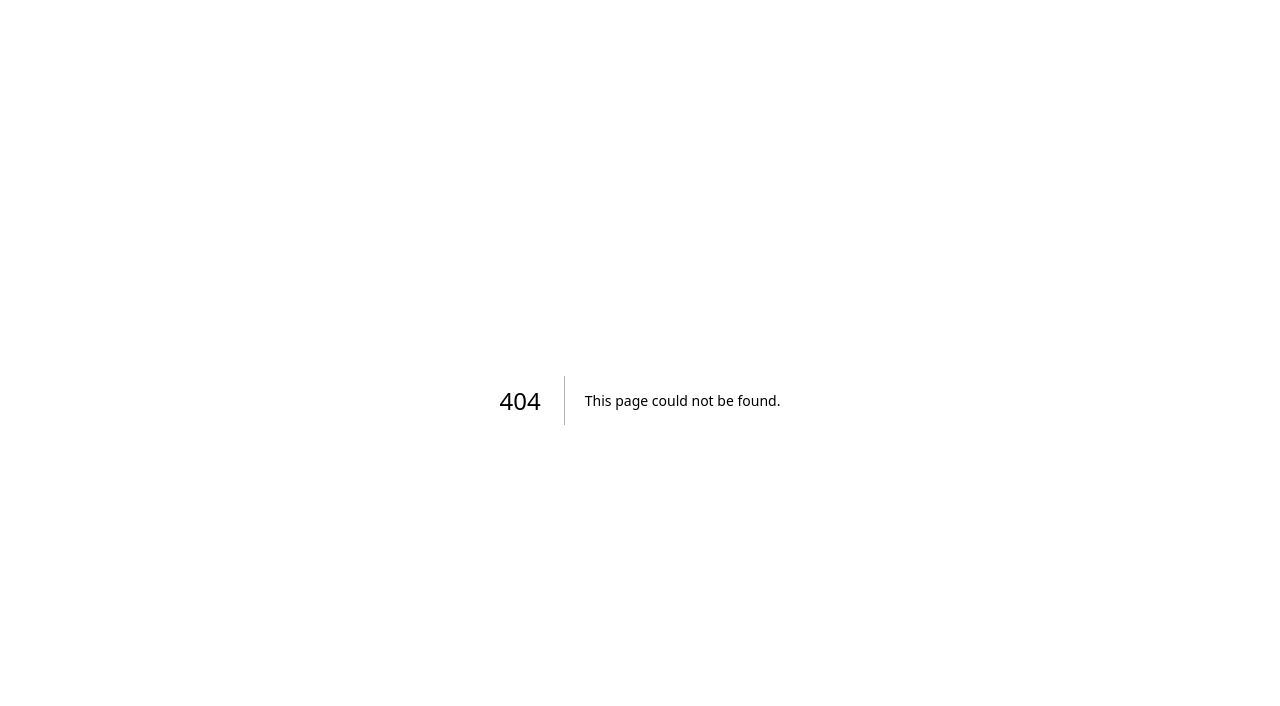
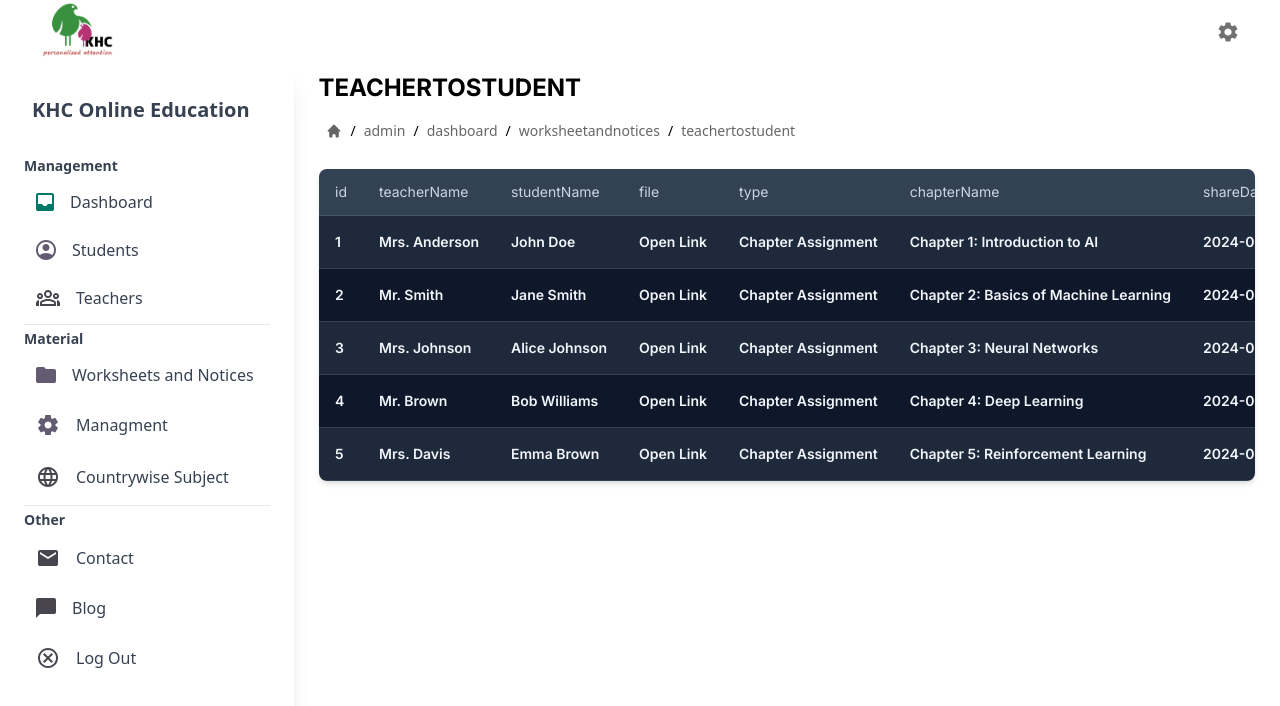
Before and after one commit to sudoarchie/frontend_khc, a Next.js app: page /admin/dashboard/worksheetandnotices/teachertostudent in a window 1280 px wide. Before the commit this address had no page. Shown: the top 706 px of the page. Built offline with nearby package versions, Linux system fonts and the light colour scheme.

Commit message:
✨ New feature assignment teacher to student

```diff
--- /dev/null
+++ b/app/admin/dashboard/worksheetandnotices/teachertostudent/page.tsx
@@ -0,0 +1,56 @@
+import TableField from "@/app/components/TableField";
+
+export default function TeacherToStudent() {
+  const data = [
+    {
+      id: "1",
+      teacherName: "Mrs. Anderson",
+      studentName: "John Doe",
+      file: "https://example.com/files/assignment1.pdf",
+      type: "Chapter Assignment",
+      chapterName: "Chapter 1: Introduction to AI",
+      shareDate: "2024-09-01",
+    },
+    {
+      id: "2",
+      teacherName: "Mr. Smith",
+      studentName: "Jane Smith",
+      file: "https://example.com/files/assignment2.pdf",
+      type: "Chapter Assignment",
+      chapterName: "Chapter 2: Basics of Machine Learning",
+      shareDate: "2024-09-02",
+    },
+    {
+      id: "3",
+      teacherName: "Mrs. Johnson",
+      studentName: "Alice Johnson",
+      file: "https://example.com/files/assignment3.pdf",
+      type: "Chapter Assignment",
+      chapterName: "Chapter 3: Neural Networks",
+      shareDate: "2024-09-03",
+    },
+    {
+      id: "4",
+      teacherName: "Mr. Brown",
+      studentName: "Bob Williams",
+      file: "https://example.com/files/assignment4.pdf",
+      type: "Chapter Assignment",
+      chapterName: "Chapter 4: Deep Learning",
+      shareDate: "2024-09-04",
+    },
+    {
+      id: "5",
+      teacherName: "Mrs. Davis",
+      studentName: "Emma Brown",
+      file: "https://example.com/files/assignment5.pdf",
+      type: "Chapter Assignment",
+      chapterName: "Chapter 5: Reinforcement Learning",
+      shareDate: "2024-09-05",
+    },
+  ];
+  return (
+    <div className="w-[95%] m-5 mx-auto">
+      <TableField rows={data}></TableField>
+    </div>
+  );
+}
```
